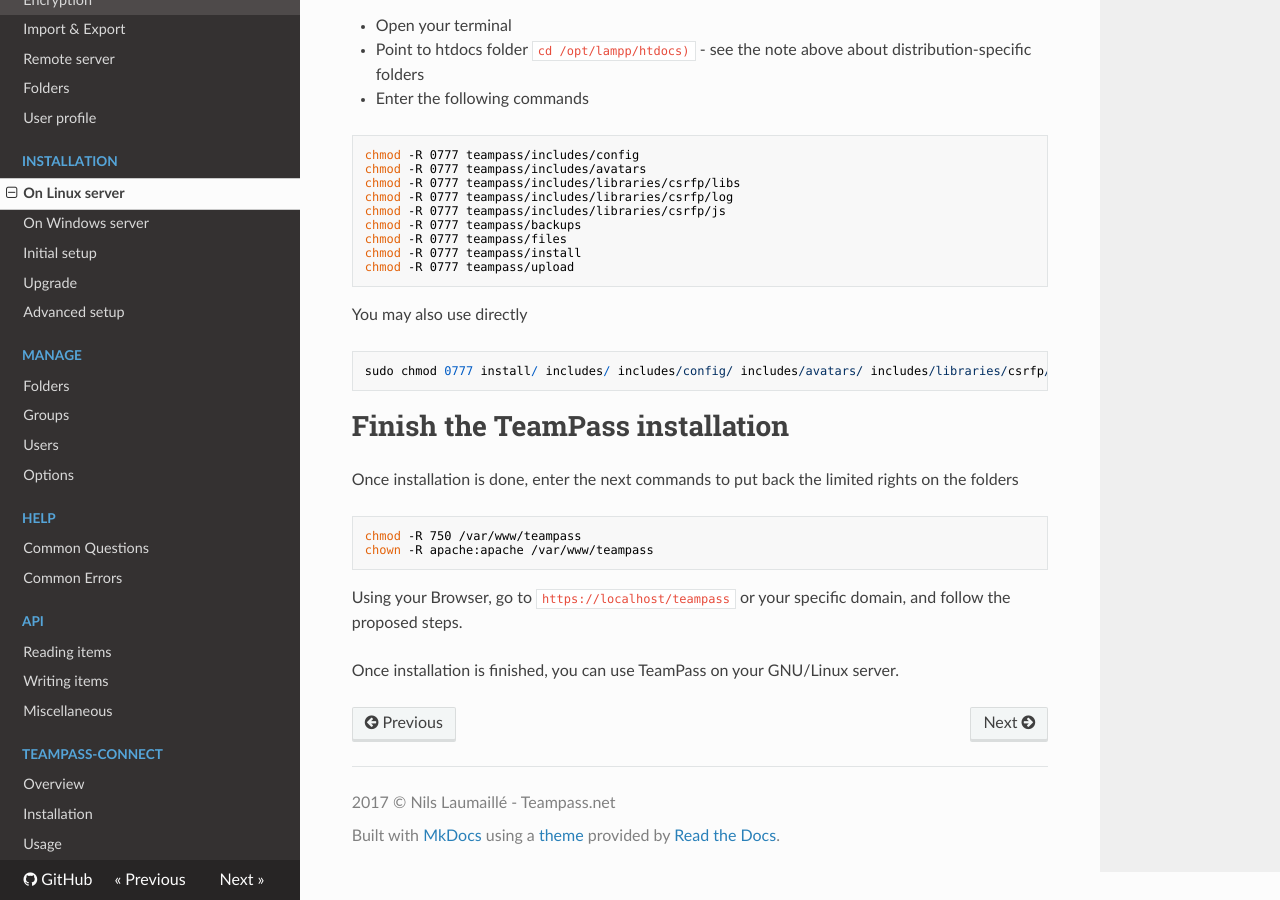
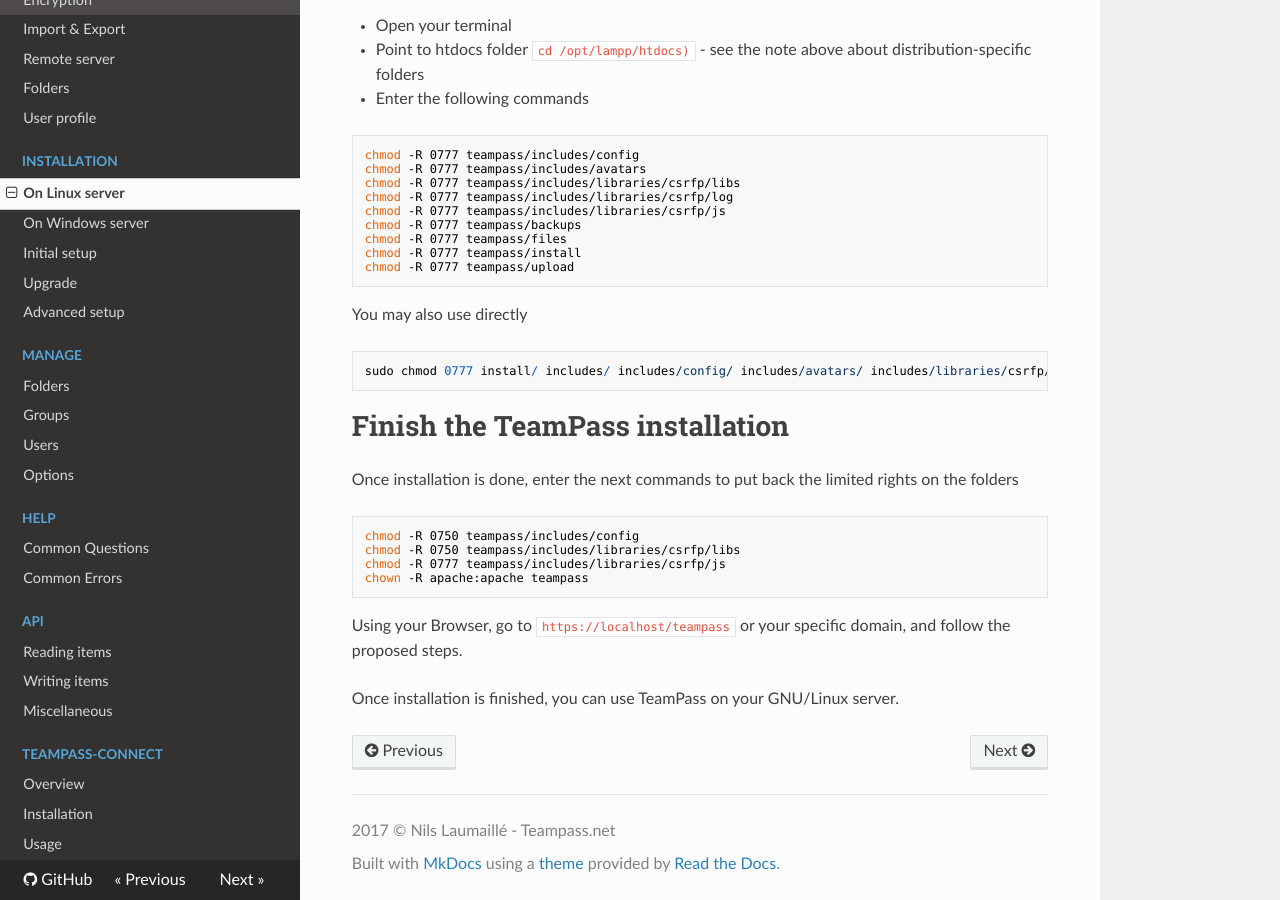
Before and after one commit to nilsteampassnet/teampass_doc, an MkDocs documentation site: the page built from docs/install/install-linux.md, in a window 1280 px wide and 900 px high, scrolled down 2839 px. Built offline with MkDocs 1.6.1, drawn with Linux system fonts in a browser that asks for light colours; nearby versions of some CDN libraries; old or Windows-style settings are respelled for this version of MkDocs.

Commit message:
Update install-linux.md

````diff
--- a/docs/install/install-linux.md
+++ b/docs/install/install-linux.md
@@ -117,8 +117,10 @@ sudo chmod 0777 install/ includes/ includes/config/ includes/avatars/ includes/l
 Once installation is done, enter the next commands to put back the limited rights on the folders
 
 ```
-chmod -R 750 /var/www/teampass
-chown -R apache:apache /var/www/teampass
+chmod -R 0750 teampass/includes/config
+chmod -R 0750 teampass/includes/libraries/csrfp/libs
+chmod -R 0777 teampass/includes/libraries/csrfp/js
+chown -R apache:apache teampass
 ```
 
 Using your Browser, go to `https://localhost/teampass` or your specific domain, and follow the proposed steps.
````
